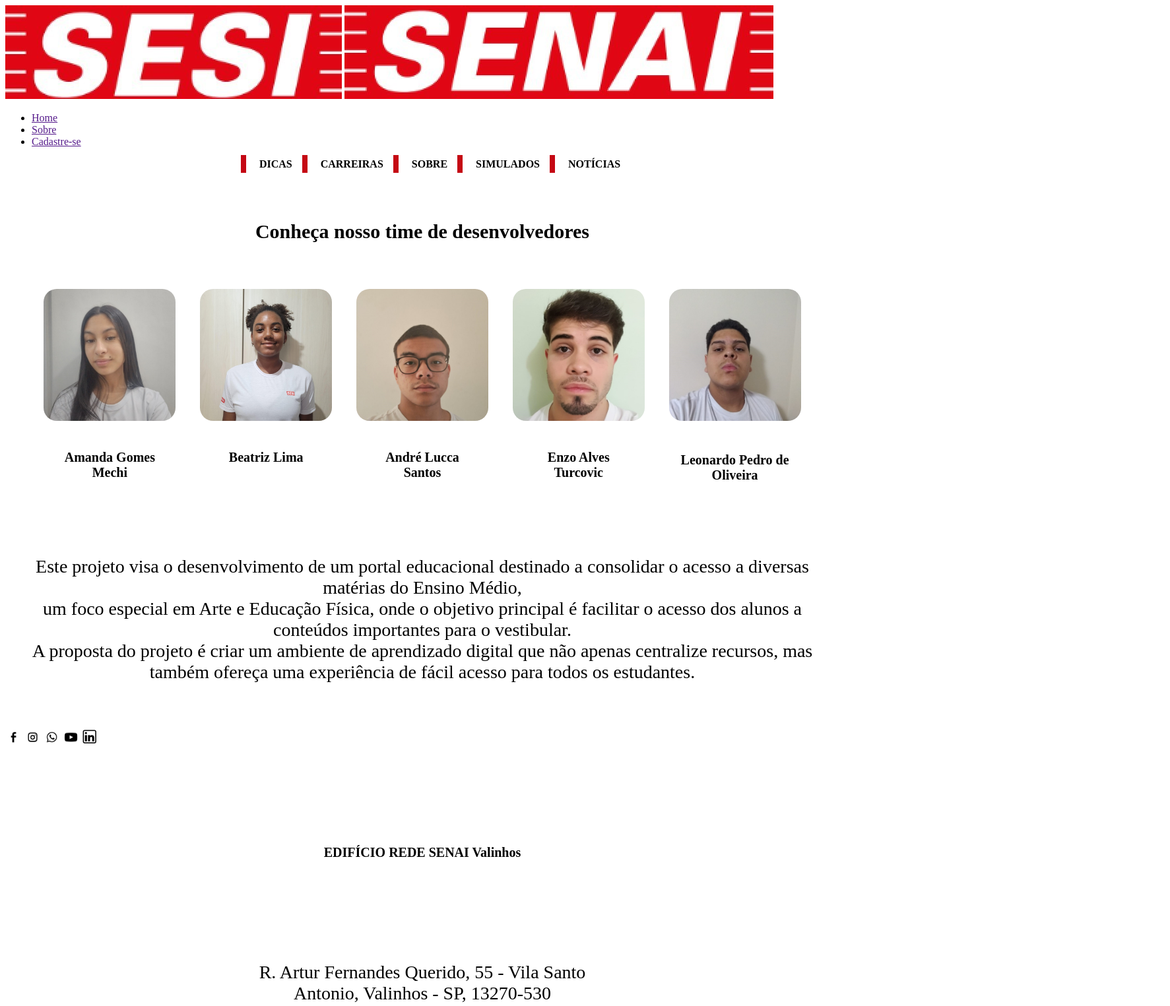
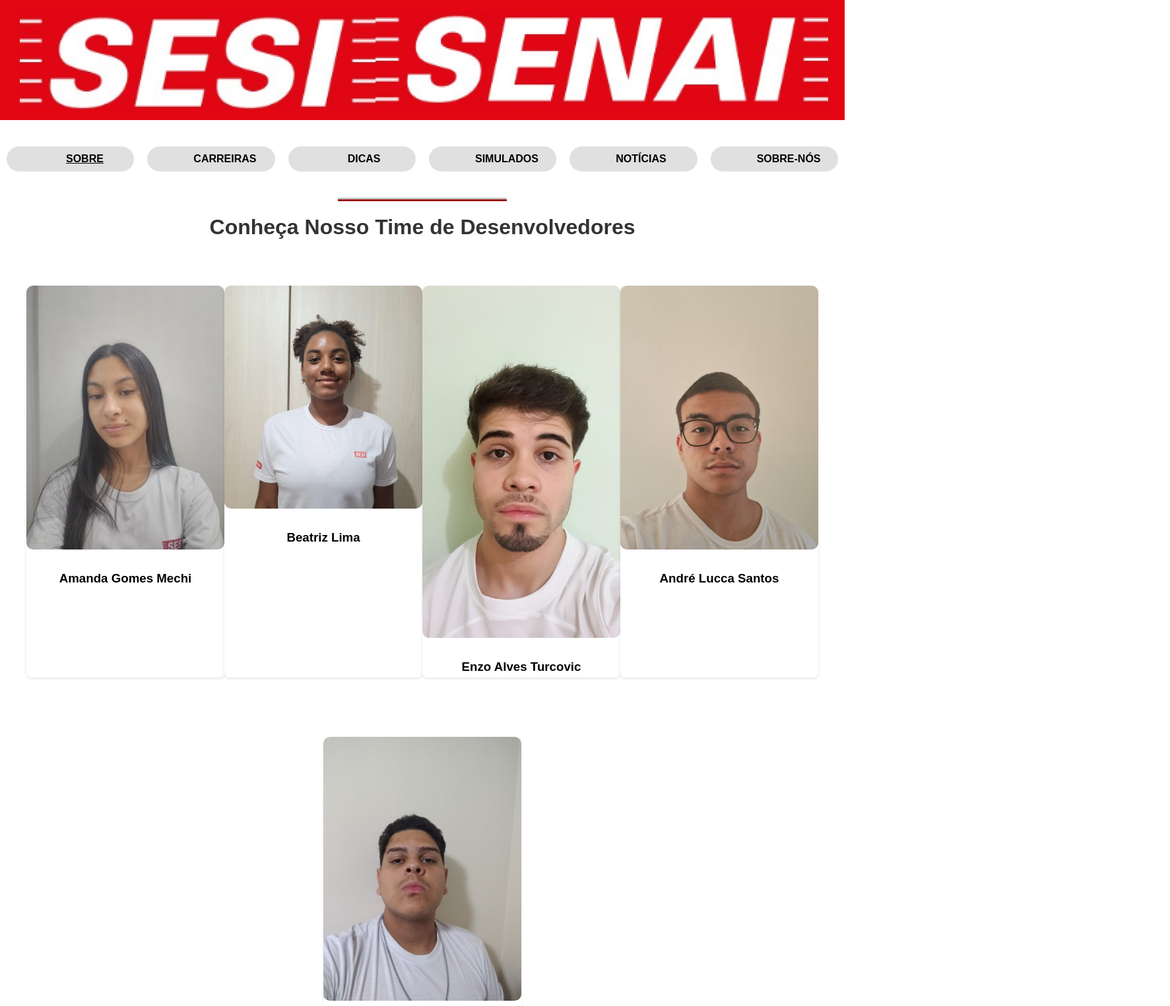
Before and after one commit to PedroLeoo07/Portal_EdFisica-Artes, a plain HTML site: page pages/sobrenos/sobre.html in a window 1280 px wide. Shown: the top 1525 px of the page at 66% size, 1773 px wide, since content can reach past the window. Drawn offline with Linux system fonts and the light colour scheme.

Commit message:
Atualizações da página Sobre nós

```diff
--- a/pages/sobrenos/sobre.html
+++ b/pages/sobrenos/sobre.html
@@ -32,71 +32,94 @@
             </nav>
           </header>
 
-        <nav class="menu">
-            <ul>
-                <li><a href="#">DICAS</a></li>
-                <li><a href="#">CARREIRAS</a></li>
-                <li><a href="#">SOBRE</a></li>
-                <li><a href="#">SIMULADOS</a></li>
-                <li><a href="#">NOTÍCIAS</a></li>
-            </ul>
-        </nav>
-    </header>
+          <section class="header-banner">
+            <div class="overlay">
+
+            </div>
+          </section>
+          <section class="topics-header">
+            <div class="aba-item-check">
+              <a href="index.html" class="aba-text-check">SOBRE</a>
+            </div>
+            <div class="aba-item">
+              <a href="./pages-abas/carreiras.html" class="aba-text">CARREIRAS</a>
+            </div>
+            <div class="aba-item">
+              <a href="./pages-abas/dicas.html" class="aba-text-dicas">DICAS</a>
+            </div>
+            <div class="aba-item">
+              <a href="./pages-abas/simulados.html" class="aba-text">SIMULADOS</a>
+            </div>
+            <div class="aba-item">
+              <a href="./pages-abas/notícias.html" class="aba-text">NOTÍCIAS</a>
+            </div>
+            <div class="aba-item">
+              <a href="./pages-abas/sobre.html" class="aba-text">SOBRE-NÓS</a>
+            </div>
+          </section>
+
+          <div id="line">
+            <hr>
+          </div>
+
+
+          <h1>Conheça Nosso Time de Desenvolvedores</h1>
 
           <div class="container">
-        <h1>Conheça nosso time de desenvolvedores</h1>
+              <div class="member">
+                  <img src="./../../images/AAmanda.jpg" alt="Amanda Gomes">
+                  <h3>Amanda Gomes Mechi</h3>
 
-        <div class="team">
-            <div class="member">
-                <img src="./../../images/AAmanda.jpg">
-                <h3>Amanda Gomes Mechi</h3>
               </div>
 
               <div class="member">
-                <img src="./../../images/Beatriz-site.jpg">
+                  <img src="./../../images/Beatriz-site.jpg" alt="Beatriz Lima">
                   <h3>Beatriz Lima</h3>
               </div>
 
               <div class="member">
-                <img src="./../../images/Andre-site.jpg">
-                <h3>André Lucca Santos</h3>
+                  <img src="./../../images/enzo-site.jpg" alt="Enzo Alves">
+                  <h3>Enzo Alves Turcovic</h3>
+
               </div>
 
               <div class="member">
-                <img src="./../../images/enzo-site.jpg" >
-                <h3>Enzo Alves Turcovic</h3>
+                  <img src="./../../images/Andre-site.jpg" alt="André Lucca">
+                  <h3>André Lucca Santos</h3>
+
               </div>
 
               <div class="member">
-                <img src="./../../images/leo-site.jpg" >
+                  <img src="./../../images/leo-site.jpg" alt="Leonardo Pedro">
                   <h3>Leonardo Pedro de Oliveira</h3>
-            </div>
 
               </div>
           </div>
 
-    <div class="project-description">
-        <p>Este projeto visa o desenvolvimento de um portal educacional destinado a consolidar o acesso a diversas matérias do Ensino Médio, <br>
-             um foco especial em Arte e Educação Física, onde o objetivo principal é facilitar o acesso dos alunos a conteúdos importantes para o vestibular. <br>
-             A proposta do projeto é criar um ambiente de aprendizado digital que não apenas centralize recursos, mas também ofereça uma experiência de fácil acesso para todos os estudantes.
-        </p>
-
+          <div class="description">
+              <p>Este projeto visa o desenvolvimento de um portal educacional destinado a consolidar o acesso a diversas
+              matérias do Ensino Médio, com um foco especial em Arte e Educação Física, onde o objetivo principal é facilitar
+              o acesso dos alunos a conteúdos importantes para o vestibular. <br> Lorem ipsum dolor sit amet, consectetur adipisicing elit. Modi recusandae beatae doloribus aliquid aut, perspiciatis explicabo hic eveniet enim earum! Eos tempore adipisci earum provident autem expedita molestiae error rem.</p>
           </div>
-
           <footer class="footer">
             <div class="icones">
-          <a href="https://www.facebook.com/senaisp.valinhos?mibextid=ZbWKwL"><img src="./../../images/face.png" alt="facebook" width=25px height=25px/></a>
-          <a href="https://www.instagram.com/senaivalinhos?igsh=MXRjcnppaTk3ZXFpaA=="><img src="./../../images/insta.png" alt="instagram" width=25px height=25px/></a>
-          <a href="https://api.whatsapp.com/send?phone=551133220050"><img src="./../../images/whatsapp.png" alt="whatsapp" width=25px height=25px/></a>
-          <a href="https://youtube.com/@senaisaopaulo-escolasenaiv6966?si=uI1RtvEwX4h1qaFv"><img src="./../../images/youtube.png" alt="youtube" width=25px height=25px/></a>
-          <a href="https://www.linkedin.com/school/senai-de-valinhos/"><img src="./../../images/linkedin.png" alt="linkedin" width=25px height=25px/></a>
+              <a href="https://www.facebook.com/senaisp.valinhos?mibextid=ZbWKwL"><img src=" " alt="facebook" width=25px
+                  height=25px /></a>
+              <a href="https://www.instagram.com/senaivalinhos?igsh=MXRjcnppaTk3ZXFpaA=="><img src=" " alt="instagram"
+                  width=25px height=25px /></a>
+              <a href="https://api.whatsapp.com/send?phone=551133220050"><img src=" " alt="whatsapp" width=25px
+                  height=25px /></a>
+              <a href="https://youtube.com/@senaisaopaulo-escolasenaiv6966?si=uI1RtvEwX4h1qaFv"><img src=" " alt="youtube"
+                  width=25px height=25px /></a>
+              <a href="https://www.linkedin.com/school/senai-de-valinhos/"><img src=" " alt="linkedin" width=25px
+                  height=25px /></a>
             </div>
 
             <div class="enderecos">
               <div class="senai">
                 <h3>EDIFÍCIO REDE SENAI Valinhos</h3>
                 <p>
-                R. Artur Fernandes Querido, 55 - Vila Santo<br/>Antonio, Valinhos -
+                  R. Artur Fernandes Querido, 55 - Vila Santo<br />Antonio, Valinhos -
                   SP, 13270-530
                 </p>
               </div>
@@ -104,12 +127,13 @@
 
               <div class="sesi">
                 <h3>EDIFÍCIO REDE SESI Valinhos</h3>
-                  <p>Rod. Flávio de Carvalho, 2787 - Jardim São<br/>Paulo, Valinhos - SP, 13273-450</p>
+                <p>Rod. Flávio de Carvalho, 2787 - Jardim São<br />Paulo, Valinhos - SP, 13273-450</p>
               </div>
             </div>
 
           </footer>
 
 
+
 </body>
 </html>
--- a/pages/sobrenos/sobre.style.css
+++ b/pages/sobrenos/sobre.style.css
@@ -1,63 +1,224 @@
-
-.menu ul {
+* {
+    font-family: "Montserrat", sans-serif;
+    font-style: normal;
+  }
+  .site-header{
     display: flex;
-    justify-content: center;
-    list-style: none;
+    color: #ffffffff;
+    justify-content: space-between;
+    background-color: #e30613;
+    padding: 1rem 0;
   }
 
-.menu ul li a {
-    color: #000000;
-    text-decoration: none;
-    font-weight: bold;
-    padding: 5px 15px;
-    border-left: 8px solid #c50814;
-    padding-left: 20px;
+  .logo-header {
+    margin: 0 30px;
+    display: flex;
+    justify-content: space-between;
+    background-color: #e30613;
+  }
+  .header-nav {
+    list-style: none;
+    margin: 0 50px;
+    display: flex;
+    justify-content: space-between;
+    align-items: center;
+    padding: 0 20px;
   }
 
-.menu ul li a:hover {
-    background-color: #e30613;
-    /*deixar isso aqui bonitinho*/
+  .links {
+    font-family: "Montserrat", sans-serif;
+    font-weight: bold;
+    display: flex;
+    justify-content: space-between;
+    list-style: none;
+    gap: 60px;
+    margin-right: 50px;
+
+  }
+  .links a {
+    display: flex;
+    color: #ffffff;
+    font-size: 1.3rem;
+    border-bottom: 3px solid transparent;
+    border-radius: 3px;
+    cursor: pointer;
+    transition: transform 0.3s ease;
   }
 
+  .vertical-line {
+    height: 150px;
+    width: 3px;
+    background-color: #ffff;
+    margin: 0 20px;
+    margin-right: 20px;
+  }
+
+
+  #line {
+    height: 5px;
+    margin: 20px auto;
+    width: 20%;
+    background-color: #9A1915;
+  }
+
+  .topics-header {
+    display: flex;
+    justify-content: space-between;
+    margin-top: 40px;
+    margin-bottom: 40px;
+  }
+
+  .aba-text {
+    color: rgb(0, 0, 0);
+    text-align: center;
+    justify-content: space-between;
+    padding-left: 50px;
+    text-decoration: none;
+  }
+
+  .aba-text-dicas {
+    color: rgb(0, 0, 0);
+    padding-left: 70px;
+    text-decoration: none;
+
+  }
+
+  .aba-item {
+    background-color: #e0e0e0;
+    border: none;
+    padding: 10px 20px;
+    margin: 0 10px;
+    border-radius: 20px;
+    font-size: 16px;
+    color: #333;
+    cursor: pointer;
+    outline: none;
+    width: 250px;
+    justify-content: center;
+    align-items: center;
+    font-family: "Montserrat", sans-serif;
+    font-optical-sizing: auto;
+    font-weight: 700;
+    font-style: normal;
+  }
+
+  .aba-text-check {
+    color: rgb(0, 0, 0);
+    text-align: center;
+    padding-left: 70px;
+  }
+
+  .aba-item-check {
+    background-color: #e0e0e0;
+    border: none;
+    padding: 10px 20px;
+    margin: 0 10px;
+    border-radius: 20px;
+    font-size: 16px;
+    cursor: pointer;
+    outline: none;
+    width: 250px;
+    font-family: "Montserrat", sans-serif;
+    font-optical-sizing: auto;
+    font-weight: 700;
+    font-style: normal;
+  }
 .container {
     padding: 40px;
     text-align: center;
 }
+body {
+    font-family: Arial, sans-serif;
+    margin: 0;
+    padding: 0px;
+    background-color: #ffffff;
+  }
 
-h3 {
-    padding: 10%;
+  h1 {
     text-align: center;
-    font-size: 20px;
+    margin-bottom: 30px;
+    color: #333;
+  }
+
+  .container {
+    display: flex;
+    justify-content: space-around;
+    flex-wrap: wrap;
+  }
+
+  .member {
+    background-color: #fff;
+    padding: 0px;
+    margin-bottom: 90px;
+    border-radius: 8px;
+    box-shadow: 0 2px 4px rgba(0, 0, 0, 0.1);
+    text-align: center;
+    width: 300px;
+  }
+
+  .member img {
+    width: 100%;
+    height: auto;
+    border-radius: 10px;
+    margin-bottom: 10px;
+  }
+
+  .member h3 {
+    margin-bottom: 5px;
     color: #000000;
   }
 
-h1 {
-    margin-bottom: 70px;
-    font-size: 30px;
+  .description {
+    border-radius: 9px;
     color: #000000;
+    margin: 50px;
+    font-family: Verdana, Geneva, Arial, sans-serif;
+    font-size: medium;
+    line-height: 200%;
   }
 
-p {
-    margin-bottom: 70px;
+.footer {
+    background-color: #9a1915;
+    color: white;
+    margin-top: 50px;
+  }
+  .footer .icones {
+    background-color: #e30613;
+  }
+  .senai {
+    width: 20%;
+    display: inline-block;
     text-align: center;
-    font-size: 28px;
-    color: #000000;
+    padding: 30px 0 20px 0;
+    margin-left: 29%;
+  }
+  .senai h3 {
+    text-align: left;
+  }
+  .senai p {
+    text-align: left;
+  }
+  .sesi {
+    width: 20%;
+    display: inline-block;
+    margin-left: 3%;
+    text-align: center;
+    padding: 0 0 20px 0px;
+  }
+  .sesi h3 {
+    text-align: left;
   }
 
-.team {
-    display: grid;
-    grid-template-columns: repeat(5, 1fr);
-    justify-items: center;
+  .sesi p {
+    text-align: left;
+  }
+  .footer .icones img {
+    display: inline-block;
+    margin-left: 25px;
   }
 
-.member {
-    text-align: center;
+  .icones {
+    display: flex;
+    align-items: center;
+    justify-content: center;
   }
-
-.member img {
-    width: 200px;
-    height: 200px;
-    object-fit: cover;
-    border-radius: 20px;
-    background-color: #ffffff;
-}
```
Lines whose indentation alone changed are shown as unchanged.
